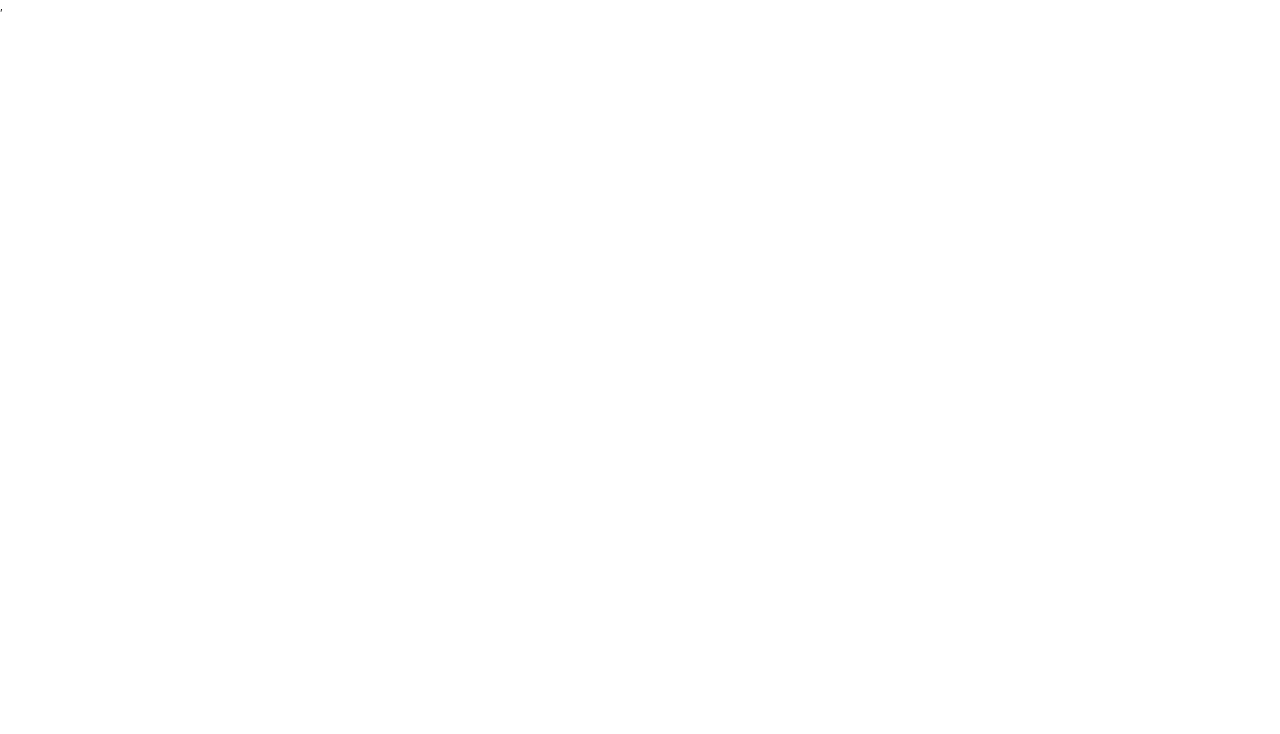
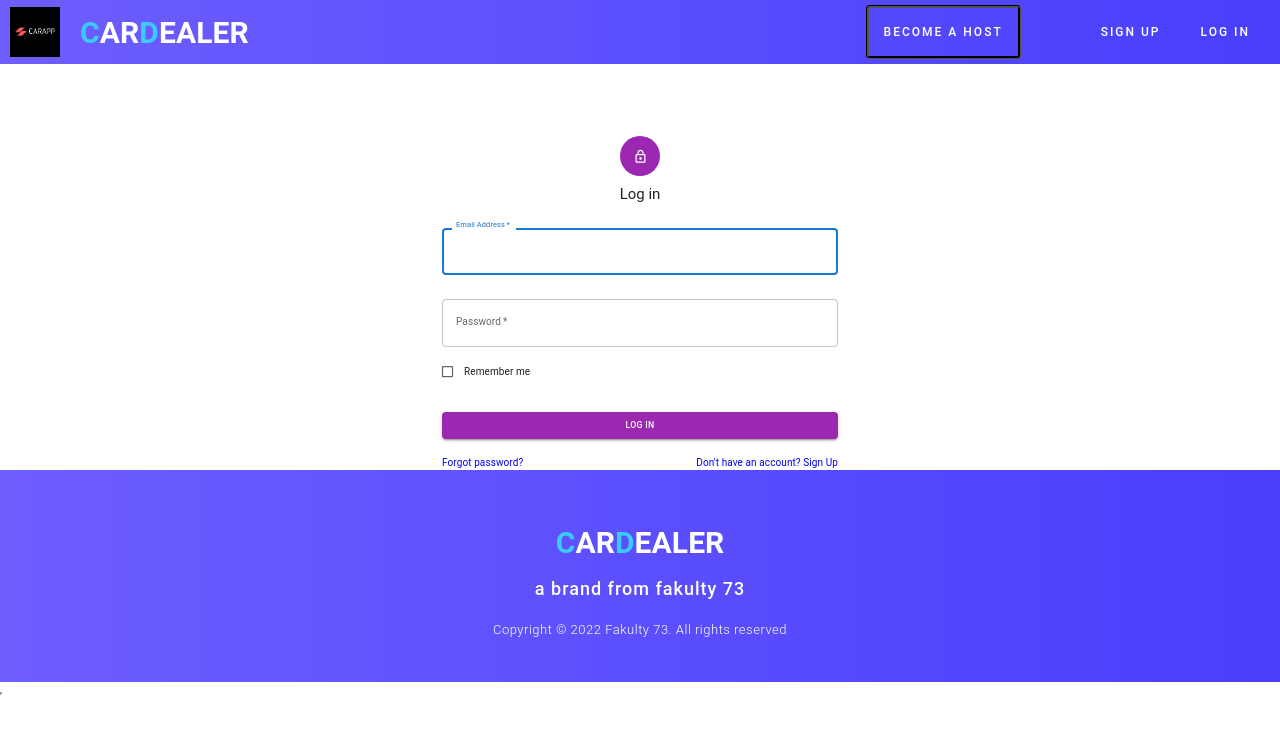
Before and after one commit to MarcelWestp/car-app-frontend, a React (Create React App) app: page /login in a window 1280 px wide. Before the commit this address had no page. Shown: the top 734 px of the page. Built offline with nearby package versions, Linux system fonts and the light colour scheme.

Commit message:
add log in page

```diff
--- a/src/App.tsx
+++ b/src/App.tsx
@@ -4,6 +4,7 @@
 import Footer from "./components/footer/footer";
 import Landingpage from "./pages/landingpage";
 import Signup from "./pages/signup";
+import Login from "./pages/login";
 
 function App() {
   return (
@@ -12,6 +13,7 @@
         <Routes>
           <Route path="/" element={<Landingpage />} />
           <Route path="signup" element={<Signup />} />
+          <Route path="login" element={<Login />} />
         </Routes>
       </BrowserRouter>
       ,
--- a/src/components/header/header.tsx
+++ b/src/components/header/header.tsx
@@ -2,7 +2,7 @@
 import "./header.css"
 import logo from "./../../res/img/logo.jpeg";
 import { Link } from "react-router-dom";
-import Loginmodal from "./loginmodal/loginmodal"
+
 
 
 const Header = () => {
@@ -12,19 +12,8 @@
       background: 'linear-gradient(90deg, rgb(110, 94, 254) 0%, rgba(73,63,252,1) 100%)'
     });
 
-    const [openLogin, setOpenLogin] = useState(false);
-
     const hamburgerHandler = () => {
       setHamburgerOben(!hamburgerOpen);
-    };
-
-    const hamburgerHandlerModal = () => {
-      setHamburgerOben(!hamburgerOpen);
-      setOpenLogin(!openLogin);
-    };
-
-    const closeModal = () => {
-      setOpenLogin(!openLogin);
     };
 
     // useEffect(() => {
@@ -40,7 +29,8 @@
 
     const menuItems = [
       { href: "/signup", dataAfter: "Become a host",className: "host"},
-      { href: "/signup", dataAfter: "sign up",className: "signup"},
+      { href: "/signup", dataAfter: "Sign up",className: "signup"},
+      { href: "/login", dataAfter: "Log in",className: "login"},
     ];
 
     return (
@@ -73,18 +63,7 @@
                     </Link>
                   </li>
                 ))}
-                <li>
-                    <Link
-                      to=""
-                      data-after="login"
-                      className="login"
-                      onClick={closeModal}
-                    >
-                      Login
-                    </Link>
-                  </li>
               </ul>
-                < Loginmodal open={openLogin} closeModal={closeModal} />
             </div>
           </div>
         </div>
--- /dev/null
+++ b/src/components/login/loginform.tsx
@@ -0,0 +1,98 @@
+import React from 'react'
+import Avatar from '@mui/material/Avatar';
+import Button from '@mui/material/Button';
+import CssBaseline from '@mui/material/CssBaseline';
+import TextField from '@mui/material/TextField';
+import FormControlLabel from '@mui/material/FormControlLabel';
+import Checkbox from '@mui/material/Checkbox';
+import { Link } from "react-router-dom";
+import Grid from '@mui/material/Grid';
+import Box from '@mui/material/Box';
+import LockOutlinedIcon from '@mui/icons-material/LockOutlined';
+import Typography from '@mui/material/Typography';
+import Container from '@mui/material/Container';
+import { createTheme, ThemeProvider } from '@mui/material/styles';
+
+const theme = createTheme();
+
+const Loginform = () => {
+    const handleSubmit = (event: React.FormEvent<HTMLFormElement>) => {
+        event.preventDefault();
+        const data = new FormData(event.currentTarget);
+        console.log({
+          email: data.get('email'),
+          password: data.get('password'),
+        });
+      };
+
+      return (
+        <ThemeProvider theme={theme}>
+          <Container component="main" maxWidth="xs">
+            <CssBaseline />
+            <Box
+              sx={{
+                marginTop: 8,
+                display: 'flex',
+                flexDirection: 'column',
+                alignItems: 'center',
+              }}
+            >
+              <Avatar sx={{ m: 1, bgcolor: 'secondary.main' }}>
+                <LockOutlinedIcon />
+              </Avatar>
+              <Typography component="h1" variant="h5">
+                Log in
+              </Typography>
+              <Box component="form" onSubmit={handleSubmit} noValidate sx={{ mt: 1 }}>
+                <TextField
+                  margin="normal"
+                  required
+                  fullWidth
+                  id="email"
+                  label="Email Address"
+                  name="email"
+                  autoComplete="email"
+                  autoFocus
+                />
+                <TextField
+                  margin="normal"
+                  required
+                  fullWidth
+                  name="password"
+                  label="Password"
+                  type="password"
+                  id="password"
+                  autoComplete="current-password"
+                />
+                <FormControlLabel
+                  control={<Checkbox value="remember" color="primary" />}
+                  label="Remember me"
+                />
+                <Button
+                  type="submit"
+                  fullWidth
+                  variant="contained"
+                  sx={{ mt: 3, mb: 2, bgcolor: 'secondary.main' }}
+                >
+                  Log in
+                </Button>
+                <Grid container>
+                  <Grid item xs>
+                    <Link to="#" >
+                      Forgot password?
+                    </Link>
+                  </Grid>
+                  <Grid item>
+                    <Link to="/signup">
+                      {"Don't have an account? Sign Up"}
+                    </Link>
+                  </Grid>
+                </Grid>
+              </Box>
+            </Box>
+          </Container>
+        </ThemeProvider>
+      );
+}
+
+export default Loginform
--- a/src/components/signup/signupform.tsx
+++ b/src/components/signup/signupform.tsx
@@ -5,7 +5,7 @@
 import TextField from '@mui/material/TextField';
 import FormControlLabel from '@mui/material/FormControlLabel';
 import Checkbox from '@mui/material/Checkbox';
-import Link from '@mui/material/Link';
+import { Link } from "react-router-dom";
 import Grid from '@mui/material/Grid';
 import Box from '@mui/material/Box';
 import LockOutlinedIcon from '@mui/icons-material/LockOutlined';
@@ -143,6 +143,17 @@
                 />
               </Grid>
               <Grid item xs={12}>
+                <TextField
+                  required
+                  fullWidth
+                  name="passwordconfirm"
+                  label="Password confirm"
+                  type="password"
+                  id="password"
+                  autoComplete="new-password"
+                />
+              </Grid>
+              <Grid item xs={12}>
                 <FormControlLabel
                   control={<Checkbox value="allowExtraEmails" color="primary" />}
                   label="I want to receive inspiration, marketing promotions and updates via email."
@@ -159,8 +170,8 @@
             </Button>
             <Grid container justifyContent="flex-end">
               <Grid item>
-                <Link href="#" variant="body2">
-                  Already have an account? Sign in
+                <Link to="/login" >
+                  Already have an account? Log in
                 </Link>
               </Grid>
             </Grid>
--- /dev/null
+++ b/src/pages/login.tsx
@@ -0,0 +1,16 @@
+import React from 'react'
+import Header from './../components/header/header'
+import Footer from './../components/footer/footer'
+import Form from './../components/login/loginform'
+
+const Login = () => {
+  return (
+      <div>
+          <Header />
+          <Form />
+          <Footer />
+      </div>
+  )
+}
+
+export default Login
```
